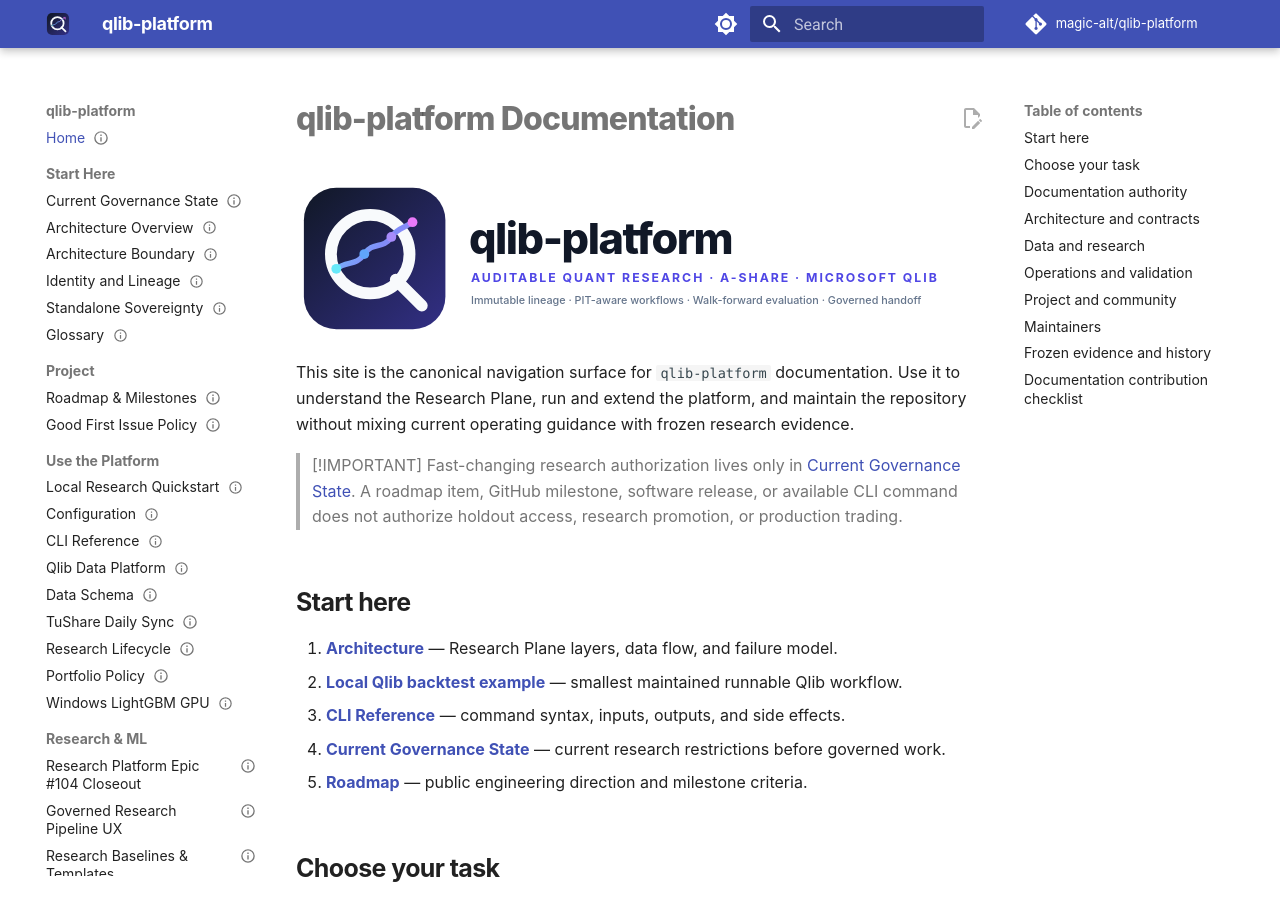
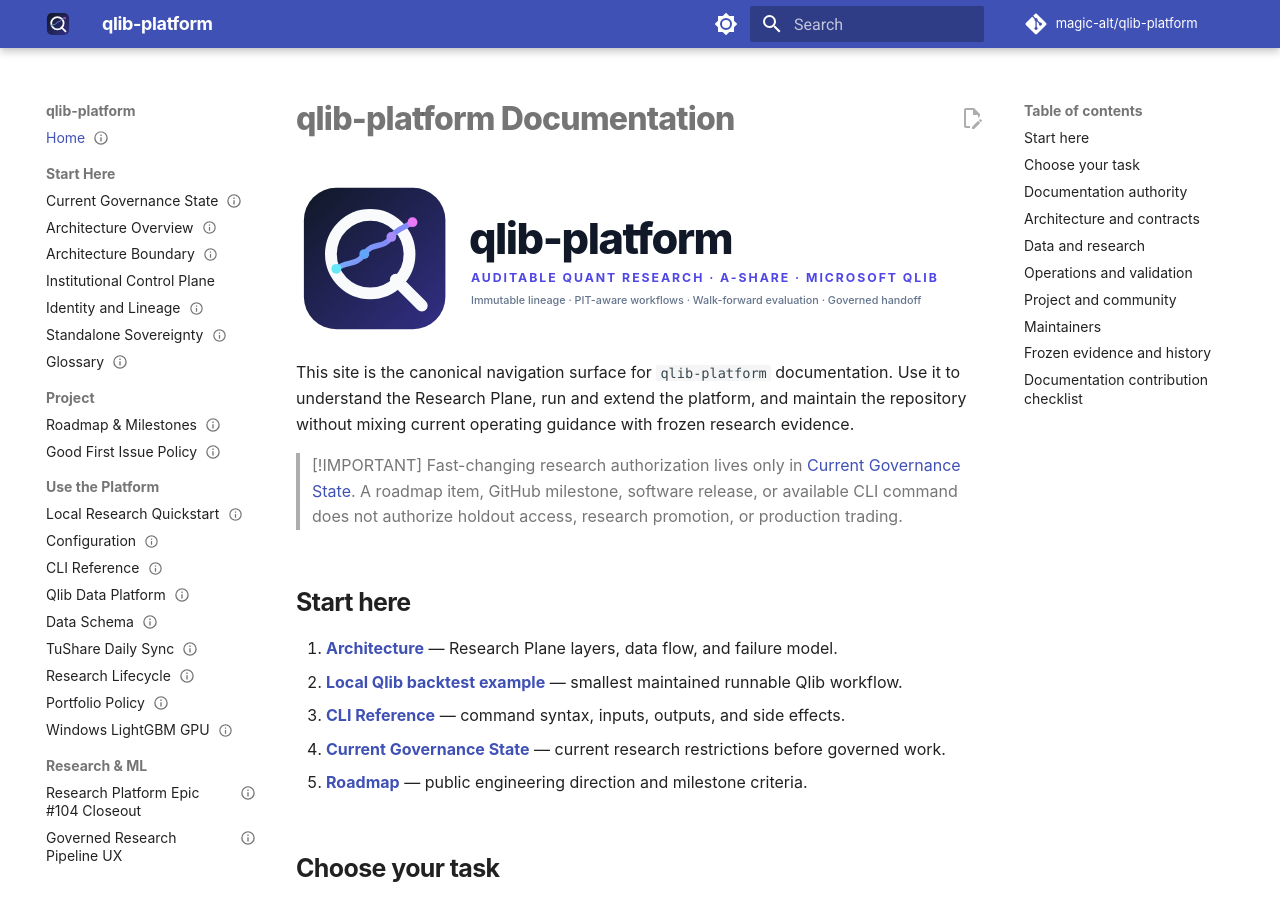
Before and after one commit to magic-alt/qlib-platform, an MkDocs documentation site: the page built from docs/index.md, in a window 1280 px wide and 900 px high. Built offline with MkDocs 1.6.1 and Material for MkDocs 9.7.7, drawn with Linux system fonts in a browser that asks for light colours; comment, search, counter and statistics services are not loaded.

Commit message:
docs(control-plane): add institutional control plane to navigation

```diff
--- a/mkdocs.yml
+++ b/mkdocs.yml
@@ -82,6 +82,7 @@
       - Current Governance State: current_state.md
       - Architecture Overview: architecture.md
       - Architecture Boundary: architecture_boundary.md
+      - Institutional Control Plane: institutional_control_plane.md
       - Identity and Lineage: identity_and_lineage.md
       - Standalone Sovereignty: standalone_sovereignty.md
       - Glossary: glossary.md
```
